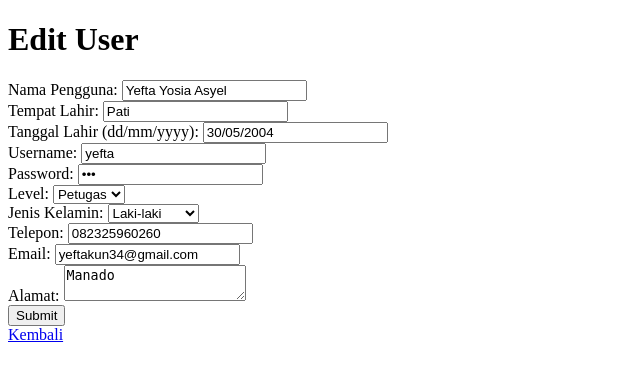
After one commit to yeftakun/perpusku, a PHP site: page /page/crud/edit_user.php?id=4 in a window 1280 px wide. The commit adds this page. Shown: the top 381 px of the page, without its empty margins (0-640 px from the left). Run offline with PHP 8.4, Linux system fonts and the light colour scheme; data comes from the database, SQL or seed files in the repository.

Commit message:
tambahkan fitur data_pengguna

```diff
--- a/index.php
+++ b/index.php
@@ -14,7 +14,7 @@ if (!isset($_SESSION['login'])) {
     <title>Dashboard</title>
 </head>
 <body>
-    <h1>Welcome to Library Dashboard</h1>
+    <h1>Welcome to Library - Dashboard</h1>
     <ul>
         <li><a href="page/data_pengguna.php">Data Pengguna</a></li>
         <li><a href="page/data_buku.php">Data Buku</a></li>
--- /dev/null
+++ b/page/crud/edit_user.php
@@ -0,0 +1,84 @@
+<?php
+include("../../koneksi.php");
+
+if ($_SERVER["REQUEST_METHOD"] == "POST") {
+    // Proses update user
+    $id = $_POST['id']; // ID pengguna yang akan diupdate
+    $nama = $_POST['nama'];
+    $tempat_lahir = $_POST['tempat_lahir'];
+    $tgl_lahir = $_POST['tgl_lahir'];
+    $username = $_POST['username'];
+    $password = $_POST['password'];
+    $level = $_POST['level'];
+    $jenkel = $_POST['jenkel'];
+    $telepon = $_POST['telepon'];
+    $email = $_POST['email'];
+    $alamat = $_POST['alamat'];
+
+    // Format tanggal menjadi Y-m-d
+    $tgl_lahir = DateTime::createFromFormat('d/m/Y', $tgl_lahir)->format('Y-m-d');
+
+    // Update data di database
+    $queryUpdate = "UPDATE tbl_login
+                    SET nama='$nama', tempat_lahir='$tempat_lahir', tgl_lahir='$tgl_lahir',
+                        user='$username', pass='$password', level='$level', jenkel='$jenkel',
+                        telepon='$telepon', email='$email', alamat='$alamat'
+                    WHERE id_login='$id'";
+
+    if ($conn->query($queryUpdate) === TRUE) {
+        header("location:../data_pengguna.php?update_success=true");
+    } else {
+        echo "Error: " . $queryUpdate . "<br>" . $conn->error;
+    }
+} elseif (isset($_GET['id'])) {
+    // Ambil data pengguna berdasarkan ID untuk ditampilkan di form edit
+    $id = $_GET['id'];
+    $queryGetUser = "SELECT * FROM tbl_login WHERE id_login='$id'";
+    $resultGetUser = $conn->query($queryGetUser);
+
+    if ($resultGetUser->num_rows > 0) {
+        $userData = $resultGetUser->fetch_assoc();
+    } else {
+        echo "User not found";
+    }
+}
+?>
+<!DOCTYPE html>
+<html lang="en">
+<head>
+    <meta charset="UTF-8">
+    <meta http-equiv="X-UA-Compatible" content="IE=edge">
+    <meta name="viewport" content="width=device-width, initial-scale=1.0">
+    <title>Edit User</title>
+</head>
+<body>
+    <h1>Edit User</h1>
+
+    <form method="post" action="">
+        <input type="hidden" name="id" value="<?php echo $userData['id_login']; ?>">
+        <label>Nama Pengguna: <input type="text" name="nama" value="<?php echo $userData['nama']; ?>" required></label><br>
+        <label>Tempat Lahir: <input type="text" name="tempat_lahir" value="<?php echo $userData['tempat_lahir']; ?>" required></label><br>
+        <label>Tanggal Lahir (dd/mm/yyyy): <input type="text" name="tgl_lahir" value="<?php echo date('d/m/Y', strtotime($userData['tgl_lahir'])); ?>" required></label><br>
+        <label>Username: <input type="text" name="username" value="<?php echo $userData['user']; ?>" required></label><br>
+        <label>Password: <input type="password" name="password" value="<?php echo $userData['pass']; ?>" required></label><br>
+        <label>Level:
+            <select name="level">
+                <option value="Petugas" <?php echo ($userData['level'] == 'Petugas') ? 'selected' : ''; ?>>Petugas</option>
+                <option value="Anggota" <?php echo ($userData['level'] == 'Anggota') ? 'selected' : ''; ?>>Anggota</option>
+            </select>
+        </label><br>
+        <label>Jenis Kelamin:
+            <select name="jenkel">
+                <option value="Laki-laki" <?php echo ($userData['jenkel'] == 'Laki-laki') ? 'selected' : ''; ?>>Laki-laki</option>
+                <option value="Perempuan" <?php echo ($userData['jenkel'] == 'Perempuan') ? 'selected' : ''; ?>>Perempuan</option>
+            </select>
+        </label><br>
+        <label>Telepon: <input type="text" name="telepon" value="<?php echo $userData['telepon']; ?>" required></label><br>
+        <label>Email: <input type="email" name="email" value="<?php echo $userData['email']; ?>" required></label><br>
+        <label>Alamat: <textarea name="alamat" required><?php echo $userData['alamat']; ?></textarea></label><br>
+        <input type="submit" value="Submit">
+    </form>
+
+    <a href="../data_pengguna.php">Kembali</a>
+</body>
+</html>
--- a/page/crud/tambah_user.php
+++ b/page/crud/tambah_user.php
@@ -18,7 +18,7 @@ if ($_SERVER["REQUEST_METHOD"] == "POST") {
     $tgl_lahir = DateTime::createFromFormat('d/m/Y', $tgl_lahir)->format('Y-m-d');
 
     // Insert data ke database
-    $queryInsert = "INSERT INTO tbl_login (nama, tempat_lahir, tgl_lahir, user, pass, level, jenkel, telepon, email, alama)
+    $queryInsert = "INSERT INTO tbl_login (nama, tempat_lahir, tgl_lahir, user, pass, level, jenkel, telepon, email, alamat)
                     VALUES ('$nama', '$tempat_lahir', '$tgl_lahir', '$username', '$password', '$level', '$jenkel', '$telepon', '$email', '$alamat')";
 
     if ($conn->query($queryInsert) === TRUE) {
--- a/page/data_pengguna.php
+++ b/page/data_pengguna.php
@@ -111,9 +111,9 @@ if (isset($_GET['keyword'])) {
                 echo "<td>{$row['level']}</td>";
                 echo "<td>{$row['alamat']}</td>";
                 echo "<td>
-                        <a href='#' onclick='editUser({$row['id_login']})'>Edit</a>
-                        <a href='?action=hapus&id={$row['id_login']}'>Hapus</a>
-                      </td>";
+                    <a href='./crud/edit_user.php?id={$row['id_login']}'>Edit</a>
+                    <a href='?action=hapus&id={$row['id_login']}'>Hapus</a>
+                </td>";
                 echo "</tr>";
             }
             ?>
```
